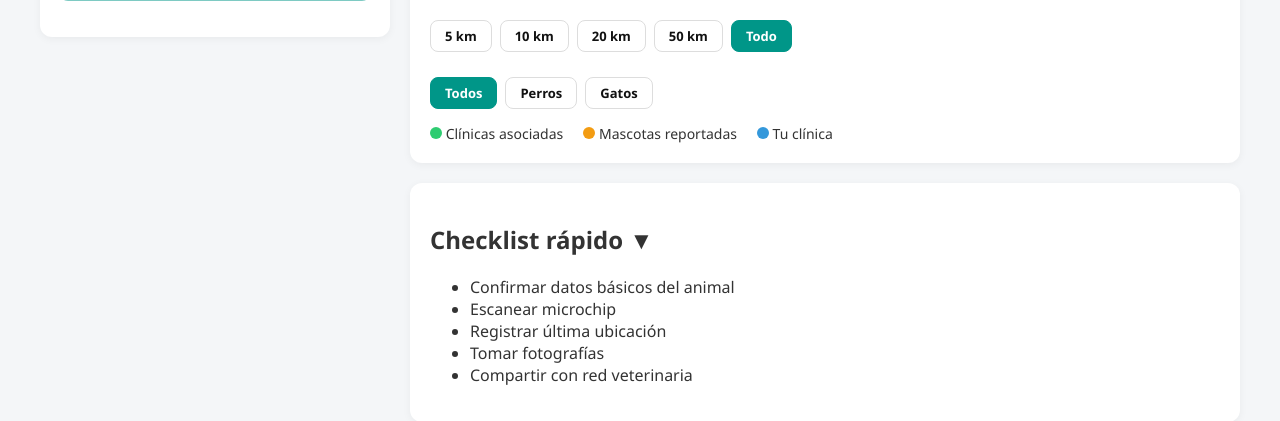
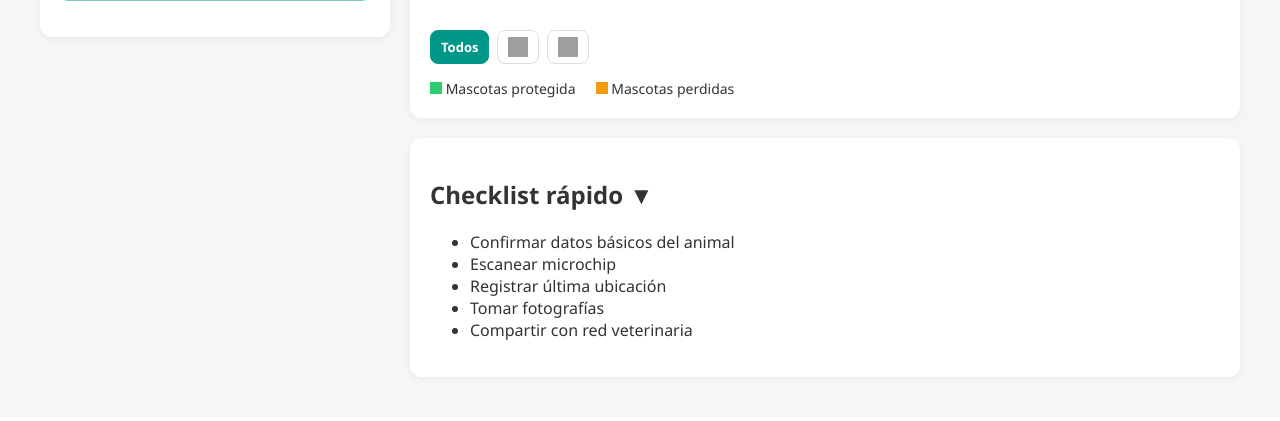
Before and after one commit to JoseFelixBarbRoj/isi-PeTracker, a Flask app: template frontend/templates/shelter.html in a window 1280 px wide. Shown: the part 625-1046 px from the top of the page. After the commit the page ends 1008 px from the top, so only its background shows below. Run offline with Flask 3, Linux system fonts and the light colour scheme; the template is opened without the code that fills it: most values are stand-ins (such as "Sample title", 1, 10 or a date in 2020); parts of the project's set-up code (start-up, migrations or seed data) failed here and were passed over; grey boxes are pictures that could not be loaded.

Commit message:
Mejora del frontend protectoras

```diff
--- a/backend/app.py
+++ b/backend/app.py
@@ -227,7 +227,7 @@ def report_protected_pet():
 
     latitude = float(request.form.get("latitud"))
     longitude = float(request.form.get("longitud"))
-    category = predict(file_path)
+    category = predict(app.config['MODEL'], file_path, app.config['DEVICE'])
 
     protected = ShelterReport.query.all()
     protected_reports = [
--- a/frontend/static/shelter.js
+++ b/frontend/static/shelter.js
@@ -11,6 +11,8 @@ document.addEventListener("DOMContentLoaded", function () {
     const message = document.getElementById("message");
     const spinner = document.getElementById("loading-spinner");
     const messageText = document.getElementById("message-text");
+    const legendClinic = document.getElementById("legend-clinic");
+    legendClinic.style.display = "none";
 
     const blueIcon = new L.Icon({ iconUrl: "https://maps.google.com/mapfiles/ms/icons/blue-dot.png", iconSize: [32, 32] });
     const orangeIcon = new L.Icon({ iconUrl: "https://maps.google.com/mapfiles/ms/icons/orange-dot.png", iconSize: [32, 32] });
@@ -33,6 +35,7 @@ document.addEventListener("DOMContentLoaded", function () {
 
     let backendData = null;
     let currentMap = null;
+    let reportDone = false;
     let currentSpecies = "all";
 
     const preview = document.createElement("img");
@@ -42,7 +45,7 @@ document.addEventListener("DOMContentLoaded", function () {
 
     const distanceButtons = document.querySelectorAll(".distance-filter button");
     distanceButtons.forEach(btn => {
-        btn.style.display = "inline-block";
+        btn.style.display = "none";
     });
 
     analyzeBtn.disabled = true;
@@ -130,16 +133,16 @@ document.addEventListener("DOMContentLoaded", function () {
                 const especie = razas.Perro.includes(p.raza) ? "Dog" : "Cat";
                 L.marker([p.latitud, p.longitud], { icon: icons["shelter" + especie] })
                     .addTo(currentMap)
-                    .bindPopup(`<b>🏥 Clínica asociada</b><br>Raza: ${p.raza}<br>Protectora: ${p.protectora}<br>${p.distancia_km ? "Distancia: " + p.distancia_km.toFixed(2) + " km<br>" : ""}<br><img src="/${p.path_imagen}" width="150">`);
+                    .bindPopup(`<b>🏥 Mascota protegida</b><br>Raza: ${p.raza}<br>Protectora: ${p.protectora}<br>${p.distancia_km ? "Distancia: " + p.distancia_km.toFixed(2) + " km<br>" : ""}<br><img src="/${p.path_imagen}" width="150">`);
             });
 
             // ==== TU CLÍNICA ====
-        if (data.reporte_actual) {
+        if (reportDone && data.reporte_actual) {
             const especieClinica = razas.Perro.includes(data.reporte_actual.raza) ? "Dog" : "Cat";
 
             L.marker([data.reporte_actual.latitud, data.reporte_actual.longitud], { icon: icons["clinic" + especieClinica] })
                 .addTo(currentMap)
-                .bindPopup(`<b>🏥 Tu clínica</b><br>Raza: ${data.reporte_actual.raza}<br><img src="/${data.reporte_actual.path_imagen}" width="180">`);
+                .bindPopup(`<b>🏥 Tu protectora</b><br>Raza: ${data.reporte_actual.raza}<br><img src="/${data.reporte_actual.path_imagen}" width="180">`);
         }
     }
 
@@ -171,11 +174,15 @@ document.addEventListener("DOMContentLoaded", function () {
 
                 const data = await response.json();
                 backendData = data;
+
+                reportDone = true;
+                legendClinic.style.display = "block";
+
                 drawMap(data);
 
                 // Activar filtros de distancia
                 distanceButtons.forEach(btn => {
-                    btn.style.display = "none";
+                    btn.style.display = "inline-block";
                 });
 
                 spinner.style.display = "none";
--- a/frontend/static/stylesShelter.css
+++ b/frontend/static/stylesShelter.css
@@ -34,7 +34,7 @@ button:hover { background:#00796b; }
 .map { height:400px; border-radius:10px; margin-top:15px; }
 
 /* ===== DOTS ===== */
-.dot { width:12px; height:12px; border-radius:50%; display:inline-block; }
+.dot { width:12px; height:12px; display:inline-block; }
 .green { background:#2ecc71; }
 .orange { background:#f39c12; }
 .blue { background:#3498db; }
@@ -158,3 +158,13 @@ button:hover { background:#00796b; }
     from { transform: rotate(0deg); }
     to { transform: rotate(360deg); }
 }
+
+.species-filter button {
+    padding: 6px 10px;
+}
+
+.species-icon {
+    width: 20px;
+    height: 20px;
+    vertical-align: middle;
+}
--- a/frontend/templates/shelter.html
+++ b/frontend/templates/shelter.html
@@ -76,13 +76,19 @@
             </div>
             <div class="species-filter">
                 <button data-species="all" class="active">Todos</button>
-                <button data-species="Perro">Perros</button>
-                <button data-species="Gato">Gatos</button>
+
+                <button data-species="Perro">
+                    <img src="https://cdn-icons-png.flaticon.com/512/616/616408.png" class="species-icon">
+                </button>
+
+                <button data-species="Gato">
+                    <img src="https://cdn-icons-png.flaticon.com/512/616/616430.png" class="species-icon">
+                </button>
             </div>
             <div class="legend">
-                <div><span class="dot green"></span> Clínicas asociadas</div>
-                <div><span class="dot orange"></span> Mascotas reportadas</div>
-                <div><span class="dot blue"></span> Tu clínica</div>
+                <div><span class="dot green"></span> Mascotas protegida</div>
+                <div><span class="dot orange"></span> Mascotas perdidas</div>
+                <div id="legend-clinic"><span class="dot blue"></span> Tu protectora</div>
             </div>
         </section>
 
```
